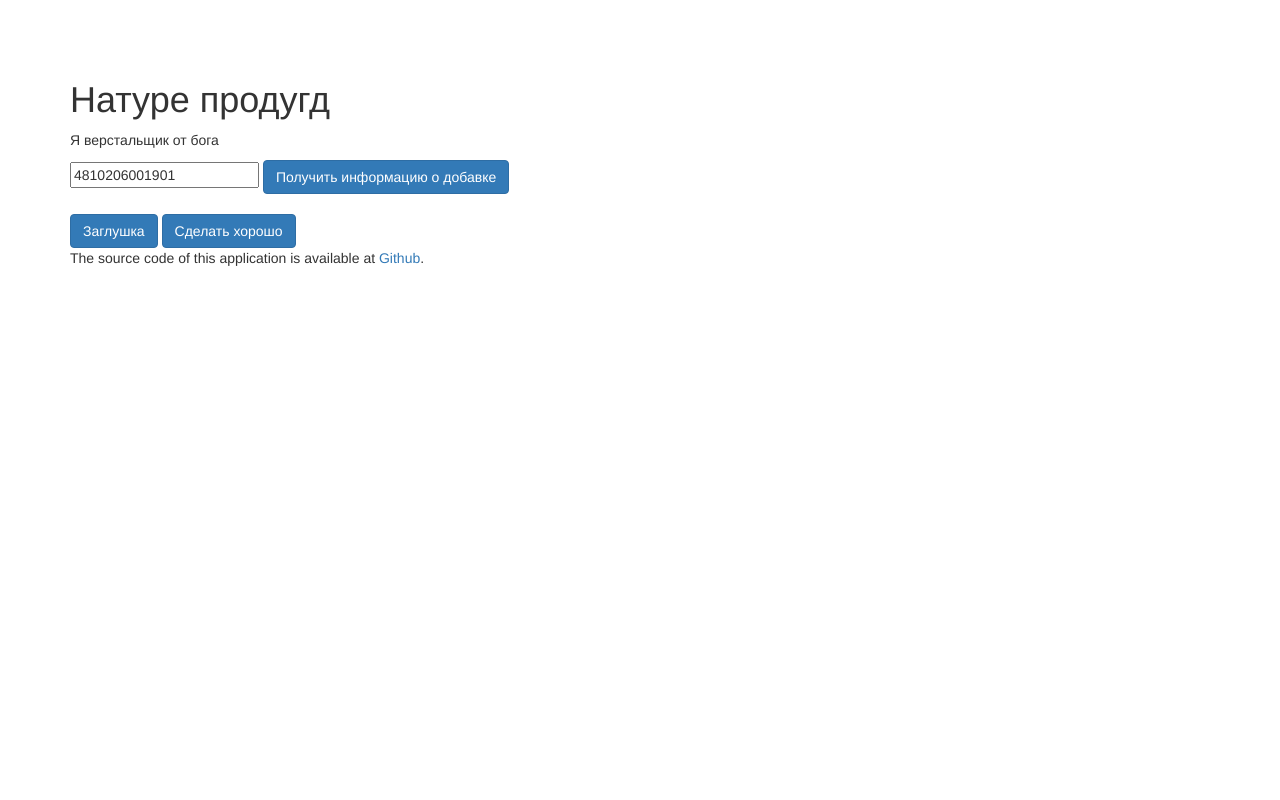
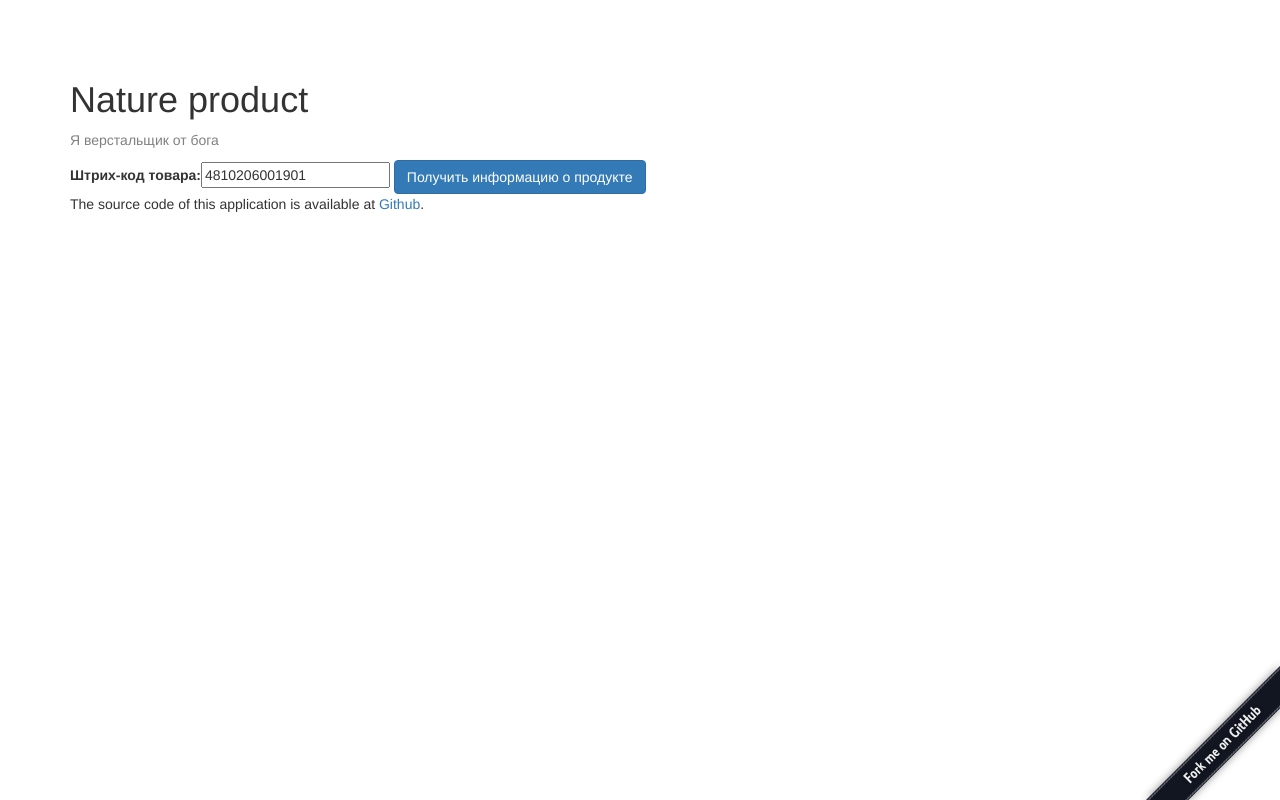
Before and after one commit to Doxxer/NatureProduct, a Python web app: template AppServer/templates/index.html in a window 1280 px wide. Run offline with Jinja, Linux system fonts and the light colour scheme; the template is opened without the code that fills it, so the values that code supplies are empty; some libraries are stand-ins or nearby versions.

Commit message:
AppServer Main page restyle

```diff
--- a/AppServer/static/js/ShowProductInfo.js
+++ b/AppServer/static/js/ShowProductInfo.js
@@ -1,17 +1,17 @@
 $(document).ready(function () {
-    $('#buttonGetProductInfoStub').click(function () {
-        $.post('/gobo', { text: $('#sendText').val()}, function (data) {
-            $('#response').text(data);
-        });
-    });
+//    $('#buttonGetProductInfoStub').click(function () {
+//        $.post('/gobo', { text: $('#sendText').val()}, function (data) {
+//            $('#response').text(data);
+//        });
+//    });
     $('#buttonGetProductInfo').click(function () {
         $.post('/gobolive', { text: $('#sendText').val()}, function (data) {
             $('#response').text(data);
         });
     });
-    $('#buttonGetAdditiveInfo').click(function () {
-        $.post('/gete', { text: $('#sendText').val()}, function (data) {
-            $('#response').text(data);
-        });
-    });
+//    $('#buttonGetAdditiveInfo').click(function () {
+//        $.post('/gete', { text: $('#sendText').val()}, function (data) {
+//            $('#response').text(data);
+//        });
+//    });
 });
--- a/AppServer/templates/base.html
+++ b/AppServer/templates/base.html
@@ -10,6 +10,9 @@
     {% block header %}{% endblock %}
 </head>
 <body>
+<a href="https://github.com/Doxxer/NatureProduct"><img
+        style="position: fixed; bottom: 0; right: 0; border: 0; z-index:1000;" src="/static/img/github.png"
+        alt="Fork me on GitHub"></a>
 {% block body %}
 {% endblock %}
 </body>
--- a/AppServer/templates/index.html
+++ b/AppServer/templates/index.html
@@ -13,22 +13,22 @@ Nature Product
 {% block body %}
 <div class="container">
     <div class="hero-unit">
-        <h1>Натуре продугд</h1>
+        <h1>Nature product</h1>
 
-        <p>Я верстальщик от бога</p>
+        <p style="color: gray">Я верстальщик от бога</p>
 
         <div>
-            <input id="sendText" type="text" value="4810206001901"/>
-            <button id="buttonGetAdditiveInfo" class="btn btn-primary btn-large">
-                Получить информацию о добавке
+            <label for="sendText">Штрих-код товара: </label><input id="sendText" type="text" value="4810206001901"/>
+            <button id="buttonGetProductInfo" class="btn btn-primary btn-large">
+                Получить информацию о продукте
             </button>
+            <!--<button id="buttonGetAdditiveInfo" class="btn btn-primary btn-large">-->
+            <!--Получить информацию о добавке-->
+            <!--</button>-->
         </div>
-        <button id="buttonGetProductInfoStub" class="btn btn-primary btn-large" style="margin-top: 20px">
-            Заглушка
-        </button>
-        <button id="buttonGetProductInfo" class="btn btn-primary btn-large" style="margin-top: 20px">
-            Сделать хорошо
-        </button>
+        <!--<button id="buttonGetProductInfoStub" class="btn btn-primary btn-large" style="margin-top: 20px">-->
+        <!--Заглушка-->
+        <!--</button>-->
         <p>The source code of this application is available at
             <a href="https://github.com/Doxxer/NatureProduct">Github</a>.
         </p>
```
Also changed, not shown: AppServer/view.py (+3 -5 lines), AppServer/static/img/github.png (added).
